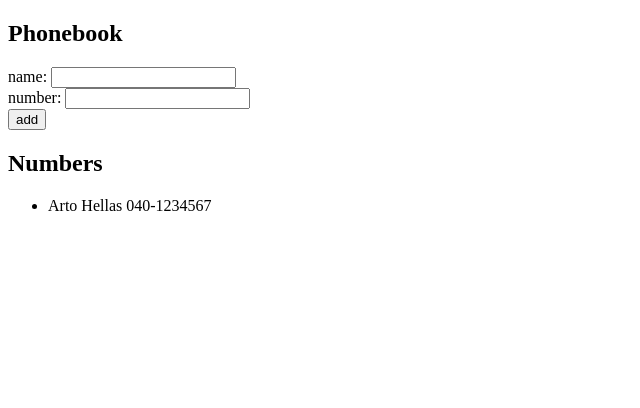
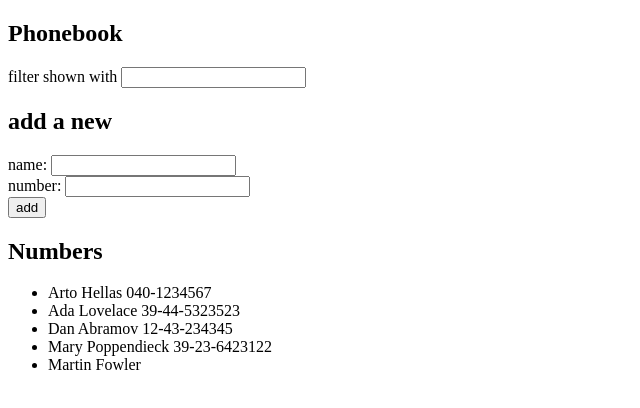
Before and after one commit to dyabk/fso-phonebook, a React (Create React App) app: page / in a window 1280 px wide. Shown: the top 408 px of the page, without its empty margins (0-640 px from the left). Built offline with nearby package versions, Linux system fonts and the light colour scheme.

Commit message:
Implemented a case-insensitive search field

```diff
--- a/src/App.js
+++ b/src/App.js
@@ -2,18 +2,23 @@
 import Person from './components/Person'
 
 const App = () => {
-  const [persons, setPersons] = useState( [ {
-    name: 'Arto Hellas',
-    number: '040-1234567'
-  } ] )
+  const [persons, setPersons] = useState([
+    { name: 'Arto Hellas', number: '040-1234567'},
+    { name: 'Ada Lovelace', number: '39-44-5323523', id: 2 },
+    { name: 'Dan Abramov', number: '12-43-234345', id: 3 },
+    { name: 'Mary Poppendieck', number: '39-23-6423122', id: 4 },
+    { name: 'Martin Fowler', number: '', id: 5 }
+  ])
   const [newName, setNewName] = useState('')
   const [newNumber, setNewNumber] = useState('')
+  const [filter, setFilter] = useState('')
 
   const addPerson = (event) => {
     event.preventDefault()
     const newPerson = {
       name: newName,
-      number: newNumber
+      number: newNumber,
+      id: persons.length + 1
     }
 
     const names = persons.map(person => person.name)
@@ -26,6 +31,9 @@
     setNewNumber('')
   }
 
+  const handleFilterChange = (event) => {
+    setFilter(event.target.value)
+  }
   const handleNameChange = (event) => {
     setNewName(event.target.value)
   }
@@ -33,9 +41,19 @@
     setNewNumber(event.target.value)
   }
 
+  const personsToShow = filter === ''
+    ? persons
+    : persons.filter(person => person.name.toLowerCase().includes(filter))
+
   return (
    <div>
       <h2>Phonebook</h2>
+      <div>
+        filter shown with <input
+          value={filter}
+          onChange={handleFilterChange}/>
+      </div>
+      <h2>add a new</h2>
       <form onSubmit={addPerson}>
         <div>
          name: <input
@@ -55,7 +73,7 @@
       </form>
       <h2>Numbers</h2>
       <ul>
-        {persons.map(person =>
+        {personsToShow.map(person =>
           <Person key={person.name}
           name={person.name}
           number={person.number} />)
```
